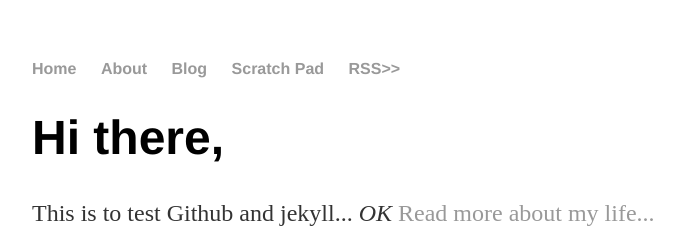
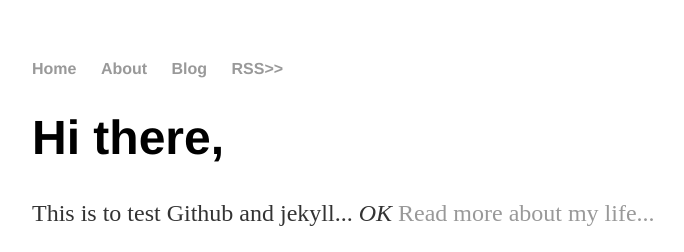
Before and after one commit to SnDCreations/SnDCreations.github.io, a Jekyll site: the page built from index.html, in a window 1280 px wide. Shown: the top 252 px of the page, without its empty margins (160-844 px from the left). Built offline with Jekyll 4.4.1, drawn with Linux system fonts in a browser that asks for light colours.

Commit message:
Update default.html
commented out the new nav item

```diff
--- a/_layouts/default.html
+++ b/_layouts/default.html
@@ -12,7 +12,7 @@
 		        	<li><a href="/about">About</a></li>
 	        		<!-- <li><a href="/cv">CV</a></li> -->
 	        		<li><a href="/blog">Blog</a></li>
-				<li><a href="/scratchpad.md">Scratch Pad</a></li>
+				<!-- <li><a href="/scratchpad.md">Scratch Pad</a></li> -->
 				<li><a href="/blog/atom.xml">RSS>></a></li>
 
 
```
